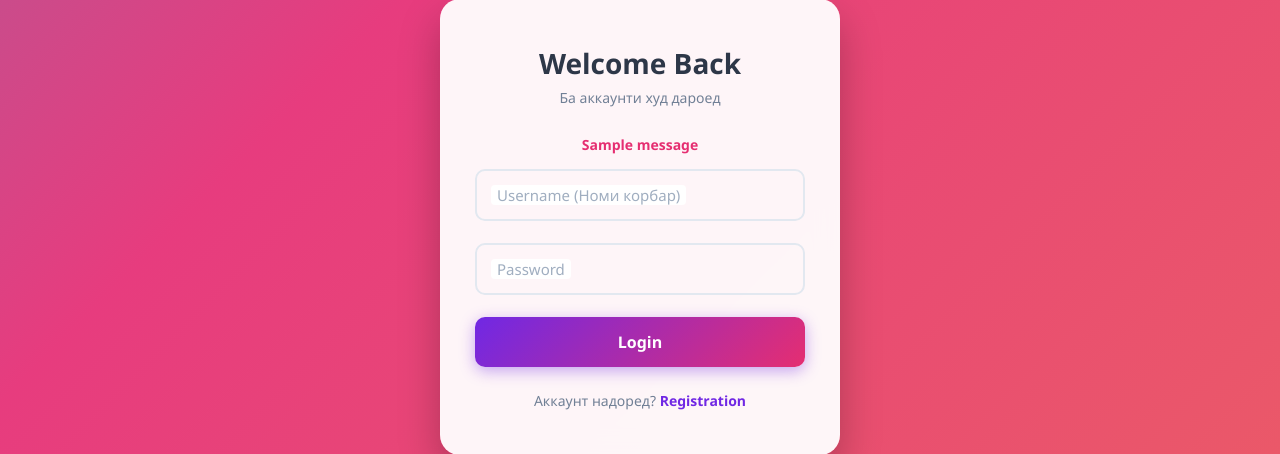
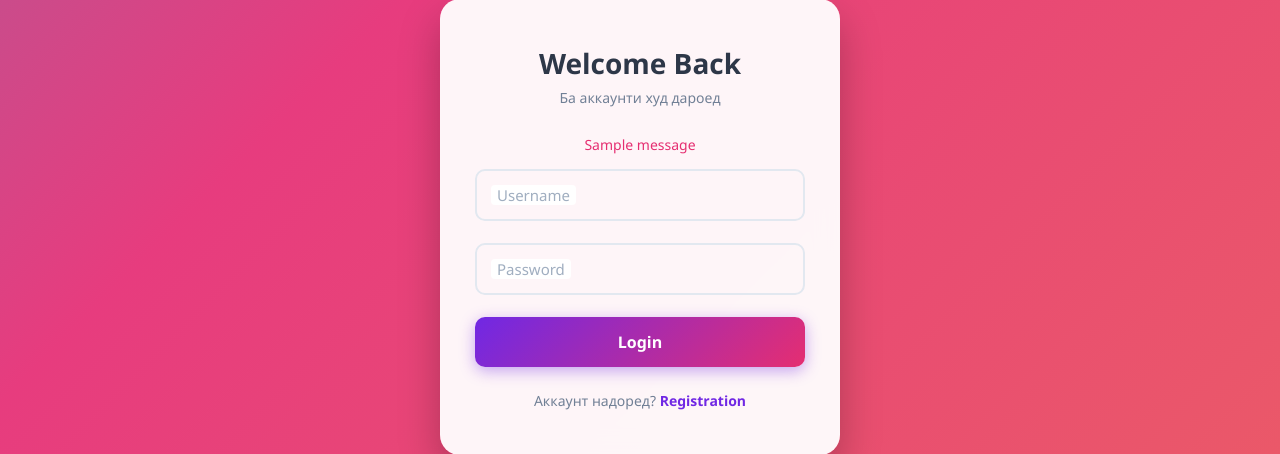
Before and after one commit to xantreez/my-flask-app, a Flask app: page / in a window 1280 px wide. Shown: the part 173-627 px from the top of the page. Run offline with Flask 3, Linux system fonts and the light colour scheme; tables that the repository leaves empty hold one stand-in row (values such as "Sample post"); one stand-in notice (Sample message) is shown.

```diff
--- a/templates/login.html
+++ b/templates/login.html
@@ -3,7 +3,7 @@
 <head>
     <meta charset="UTF-8">
     <meta name="viewport" content="width=device-width, initial-scale=1.0">
-    <title>Воридшавӣ</title>
+    <title>Login</title>
     <link rel="stylesheet" href="{{ url_for('static', filename='style.css') }}">
 </head>
 <body>
@@ -14,7 +14,7 @@
         {% with messages = get_flashed_messages() %}
           {% if messages %}
             {% for message in messages %}
-              <div style="color: #e52e71; margin-bottom: 15px; font-size: 14px; font-weight: bold;">{{ message }}</div>
+              <div style="color: #e52e71; margin-bottom: 15px; font-size: 14px;">{{ message }}</div>
             {% endfor %}
           {% endif %}
         {% endwith %}
@@ -22,7 +22,7 @@
         <form action="/login" method="POST">
             <div class="input-group">
                 <input type="text" name="username" required placeholder=" " autocomplete="off">
-                <label>Username (Номи корбар)</label>
+                <label>Username</label>
             </div>
             <div class="input-group">
                 <input type="password" name="password" required placeholder=" ">
```
